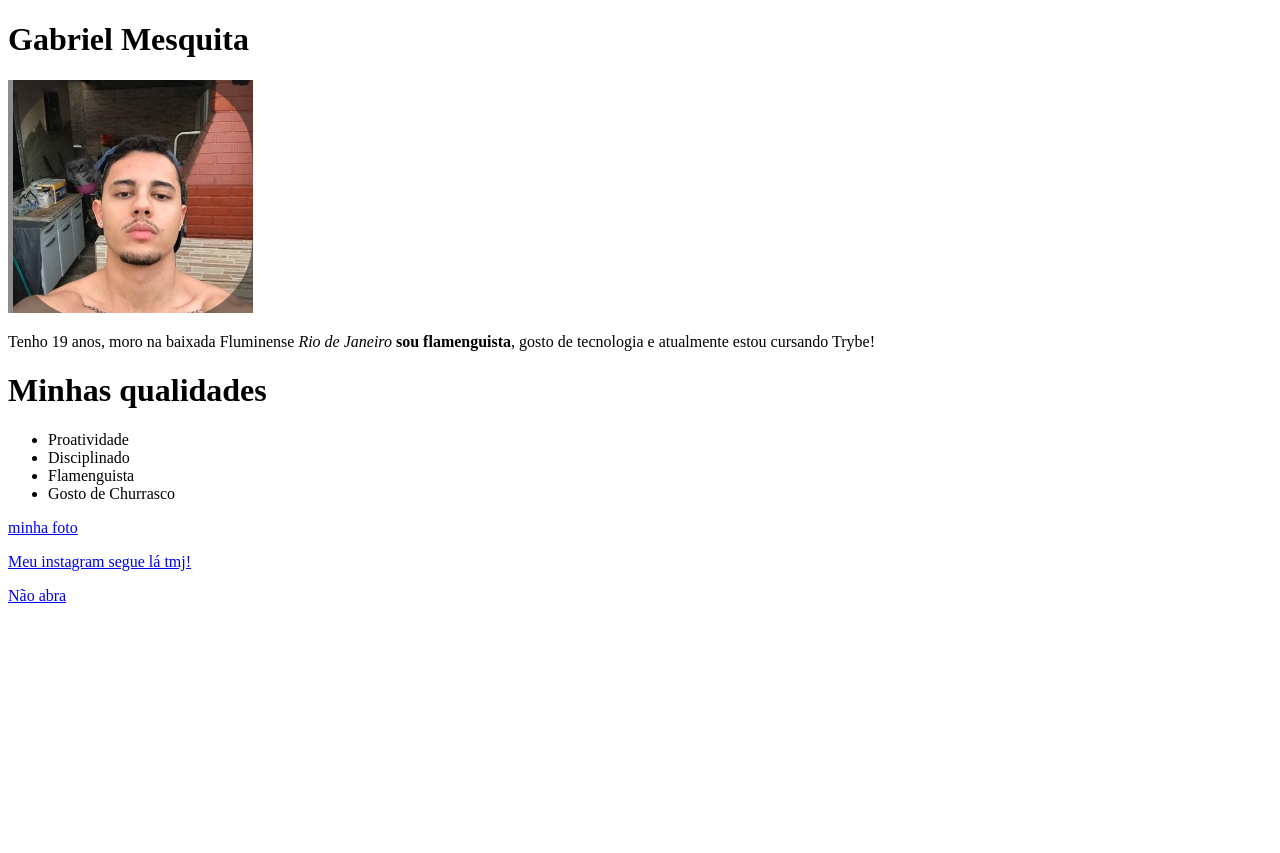
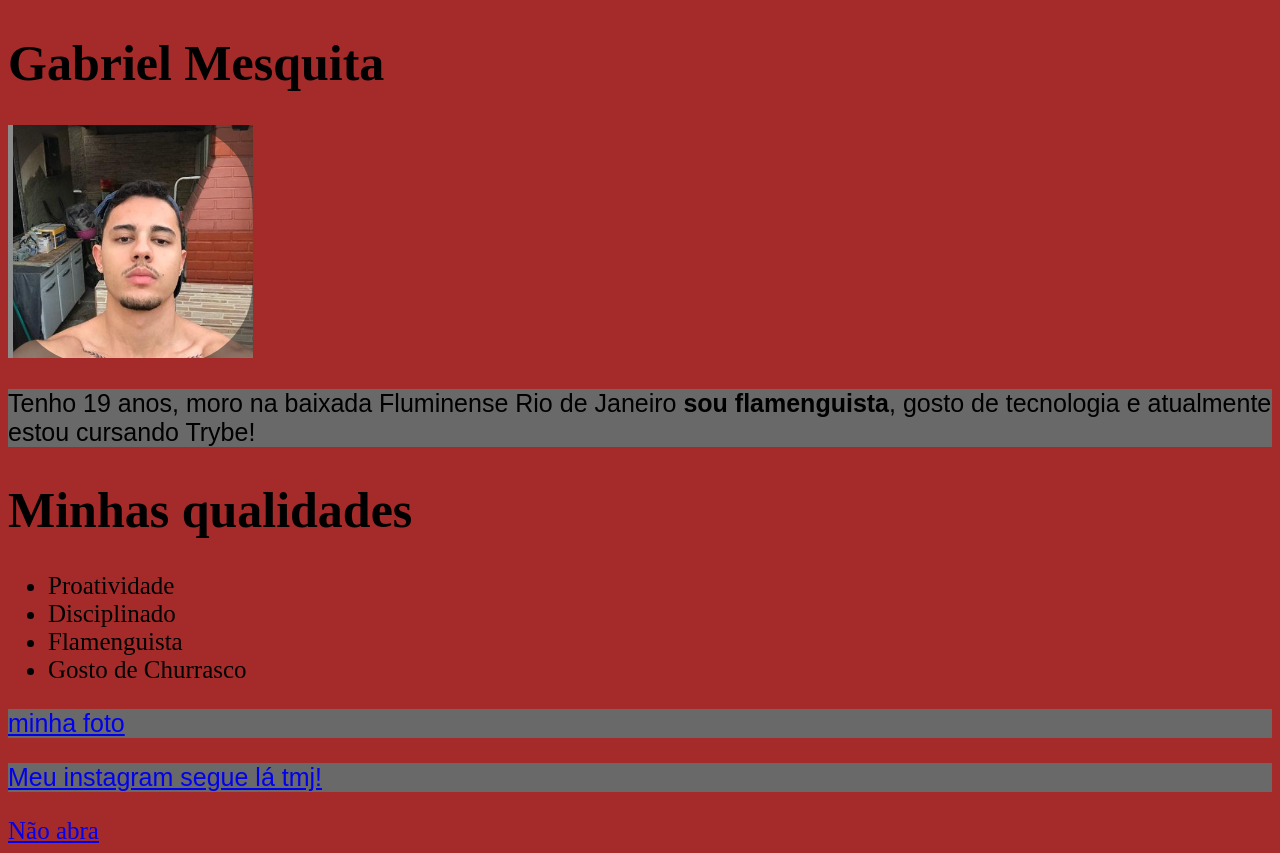
Before and after one commit to GBmesquita/GBmesquita.github.io, a plain HTML site: page index.html in a window 1280 px wide. Before the commit the page ends 800 px from the top, so only its background shows below. Drawn offline with Linux system fonts and the light colour scheme.

Commit message:
Coloquei cores no site

```diff
--- a/index.html
+++ b/index.html
@@ -5,11 +5,28 @@
         <meta http-equiv="X-UA-Compatible" content="IE=edge">
         <meta name="viewport" content="width=device-width, initial-scale=1.0">
         <title>Meu portfolio</title>
+        <style>
+        h1{
+            color: rgb(0, 0, 0);
+        }
+
+        body{
+            background-color: brown;
+            font-size: 25px;
+        }
+        p{
+
+           font-family: Arial, Helvetica, sans-serif;
+           background-color: dimgray;
+        }
+
+
+        </style>
     </head>
     <body>
         <h1>Gabriel Mesquita</h1>
         <img src="img/eu.png" alt="Eu na minha varanda">
-        <p>Tenho 19 anos, moro na baixada Fluminense <em>Rio de Janeiro</em>
+        <p>Tenho 19 anos, moro na baixada Fluminense Rio de Janeiro
             <b> sou flamenguista</b>, gosto de tecnologia e atualmente estou cursando Trybe!
         </p>
         <h1>Minhas qualidades</h1>
```
Also changed, not shown: img/eusorrindo.jpg (added).
